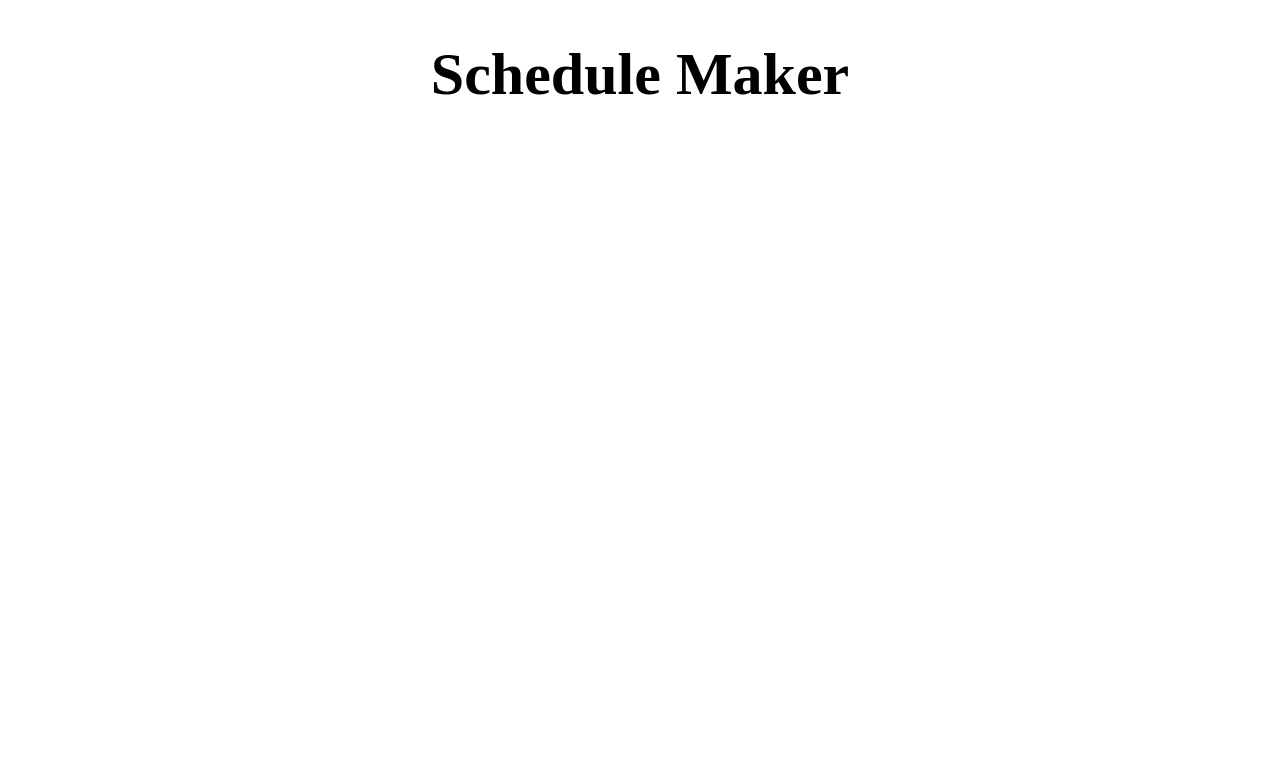
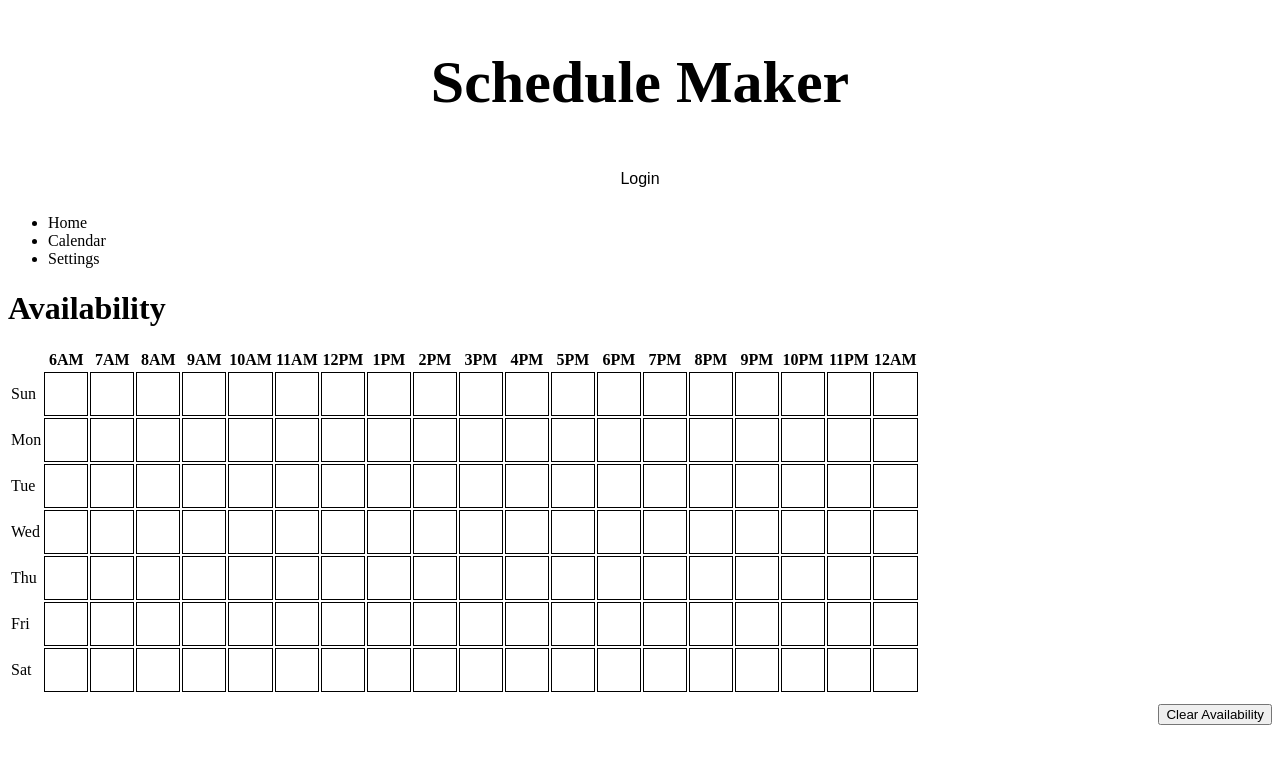
Before and after one commit to jazarcon/ScheduleMaker, a React (Create React App) app in the folder frontend/schedule-maker/: page /schdule in a window 1280 px wide. Before the commit this address had no page. Shown: the top 764 px of the page. Built offline with nearby package versions, Linux system fonts and the light colour scheme.

Commit message:
setup other pages

```diff
--- a/frontend/schedule-maker/src/App.js
+++ b/frontend/schedule-maker/src/App.js
@@ -5,7 +5,7 @@ import { BrowserRouter as Router, Routes, Route } from 'react-router-dom';
 import { store, persistor } from './store'; // Adjust the path as necessary
 import Header from './components/header';
 import Welcome from './pages/welcome';
-import Employee from './pages/employee';
+import Schedule from './pages/schedule';
 
 function App() {
   return (
@@ -16,7 +16,7 @@ function App() {
             <Header />
             <Routes>
               <Route path="/" element={<Welcome />} />
-              <Route path="/employee" element={<Employee />} />
+              <Route path="/schdule" element={<Schedule />} />
             </Routes>
           </Router>
         </PersistGate>
--- /dev/null
+++ b/frontend/schedule-maker/src/components/button.js
@@ -0,0 +1,21 @@
+
+
+export default function Button({ text, onClick }) {
+    return (
+        <button
+            style={styles.button}
+            onClick={onClick}>{text}</button>
+    );
+}
+
+const styles = {
+    button: {
+        backgroundColor: 'white',
+        color: 'black',
+        fontSize: '16px',
+        padding: '10px 20px',
+        border: 'none',
+        borderRadius: '5px',
+        cursor: 'pointer',
+    },
+};
--- a/frontend/schedule-maker/src/components/header.js
+++ b/frontend/schedule-maker/src/components/header.js
@@ -1,12 +1,17 @@
 // import React, { useEffect, useState } from 'react';
+import React from 'react';
+import { useNavigate } from 'react-router-dom';
+import Button from './button';
 
 function Header() {
-
+  const navigate = useNavigate();
 
   return (
-    <div style={styles.header}>
-      <h1>Schedule Maker</h1>
-
+    <div style={styles.container}>
+      <div style={styles.header}>
+        <h1>Schedule Maker</h1>
+        <Button text="Login" onClick={() => navigate('/login')} />
+      </div>
     </div>
   );
 }
@@ -14,6 +19,11 @@ function Header() {
 export default Header;
 
 const styles = {
+    container : {
+        display: 'flex',
+        flexDirection: 'column',
+        alignItems: 'center',
+    },
     header: {
         backgroundColor: 'white',
         textAlign: 'center',
--- /dev/null
+++ b/frontend/schedule-maker/src/pages/calender.js
@@ -0,0 +1 @@
+// overview of schedule per day, week, and month
--- a/frontend/schedule-maker/src/pages/employee.js
+++ b/frontend/schedule-maker/src/pages/employee.js
@@ -1,17 +1 @@
-import React from 'react';
-import Availability from '../components/availability';
-import NavBar from '../components/navBar';
-
-function Employee() {
-  return (
-    <div className="employee-container">
-    <NavBar className="navbar" />
-    <div className="main-content">
-        <h1>Availability</h1>
-        <Availability />
-    </div>
-    </div>
-  );
-}
-
-export default Employee;
+// List of all employees
--- /dev/null
+++ b/frontend/schedule-maker/src/pages/profile.js
@@ -0,0 +1 @@
+// user profile
--- /dev/null
+++ b/frontend/schedule-maker/src/pages/schedule.js
@@ -0,0 +1,17 @@
+import React from 'react';
+import Availability from '../components/availability';
+import NavBar from '../components/navBar';
+
+function Schedule() {
+  return (
+    <div className="employee-container">
+    <NavBar className="navbar" />
+    <div className="main-content">
+        <h1>Availability</h1>
+        <Availability />
+    </div>
+    </div>
+  );
+}
+
+export default Schedule;
--- a/frontend/schedule-maker/src/pages/welcome.js
+++ b/frontend/schedule-maker/src/pages/welcome.js
@@ -3,7 +3,6 @@ import { useTypewriter } from 'react-simple-typewriter';
 import { useNavigate } from 'react-router-dom';
 
 const Welcome = () => {
-
 
     return (
         <div className='welcome-container' style={style.Welcome}>
```
